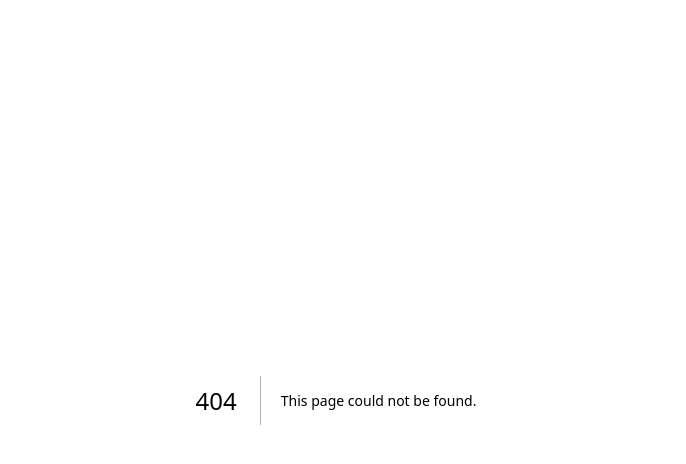
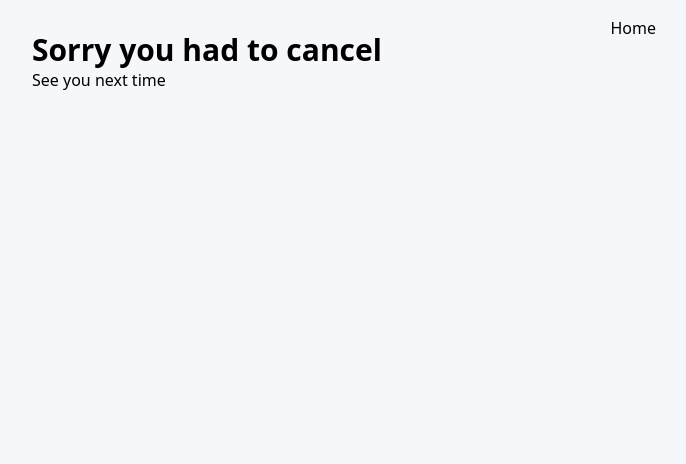
Before and after one commit to Shriom-Trivedi/buy-me-a-chai, a Next.js app: page /cancel in a window 1280 px wide. Before the commit this address had no page. Shown: the top 464 px of the page, without its empty margins (304-990 px from the left). Built offline with nearby package versions, Linux system fonts and the light colour scheme.

Commit message:
thank-you and cancel page added

```diff
--- /dev/null
+++ b/pages/cancel.tsx
@@ -0,0 +1,23 @@
+import Head from "next/head";
+import Link from "next/link";
+
+export default function ThankYou() {
+  return (
+    <div>
+      <Head>
+        <title>Buy me a chai</title>
+        <meta name="description" content="buy me a chai" />
+        <link rel="icon" href="/tea-cup5.svg" />
+      </Head>
+
+      <main className="max-w-2xl p-4 m-auto flex">
+        <div className="flex-1 p-4">
+          <h1 className="text-3xl font-bold">Sorry you had to cancel</h1>
+          <p>See you next time</p>
+        </div>
+
+        <Link href="/">Home</Link>
+      </main>
+    </div>
+  );
+}
--- a/pages/index.tsx
+++ b/pages/index.tsx
@@ -7,6 +7,7 @@
 import { Record } from '../types';
 
 export default function Home({ donations }: { donations: Array<Record> }) {
+  // console.log({ donations });
   const router = useRouter();
   const [error, setError] = useState(null);
   const [quantity, setQuantity] = useState(10);
@@ -155,12 +156,13 @@
 }
 
 export const getServerSideProps: GetServerSideProps = async (context) => {
-  const protocol = context.req.headers['x-forward-proto'] || 'http';
+  const protocol = context.req.headers['x-forwarded-proto'] || 'http';
   const response = await fetch(
     `${protocol}://${context.req.headers.host}/api/donations`
   );
 
   const donations = await response.json();
+  console.log(donations)
   return {
     props: {
       donations,
--- /dev/null
+++ b/pages/thank-you.tsx
@@ -0,0 +1,22 @@
+import Head from "next/head";
+import Link from "next/link";
+
+export default function ThankYou() {
+  return (
+    <div>
+      <Head>
+        <title>Thank You</title>
+        <meta name="description" content="Buy me a chai" />
+        <link rel="icon" href="/favicon.ico" />
+      </Head>
+
+      <main className="max-w-2xl p-4 m-auto flex">
+        <div className="flex-1 p-4">
+          <h1 className="text-3xl font-bold">Thank you!</h1>
+          <p>Your donation has been received.</p>
+        </div>
+        <Link href="/">Home</Link>
+      </main>
+    </div>
+  );
+}
```
